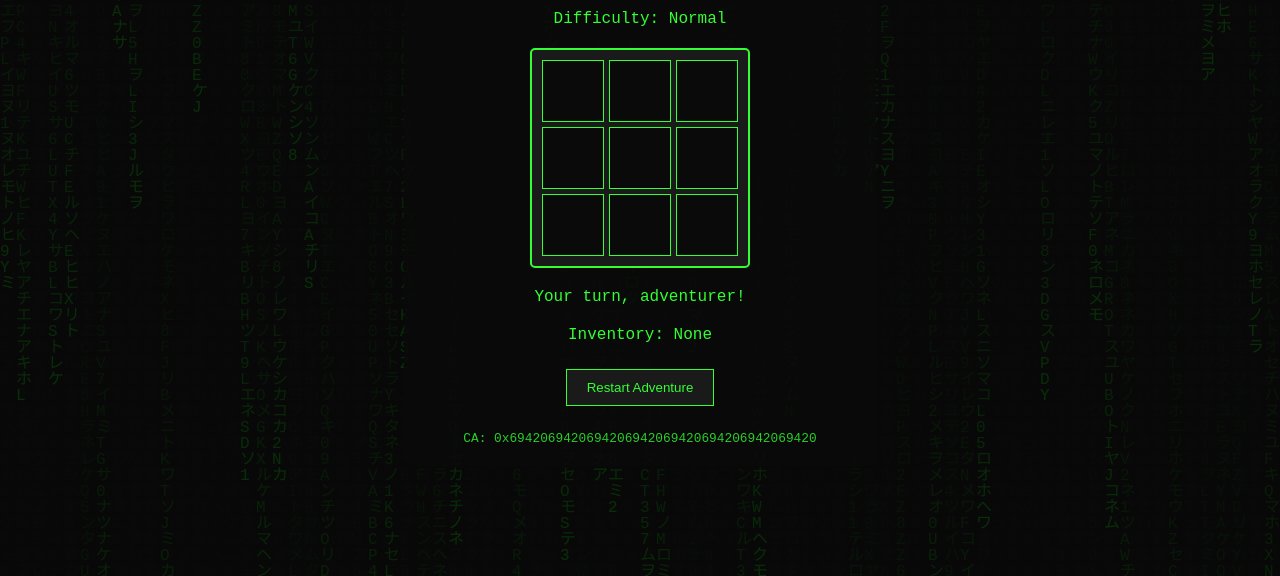
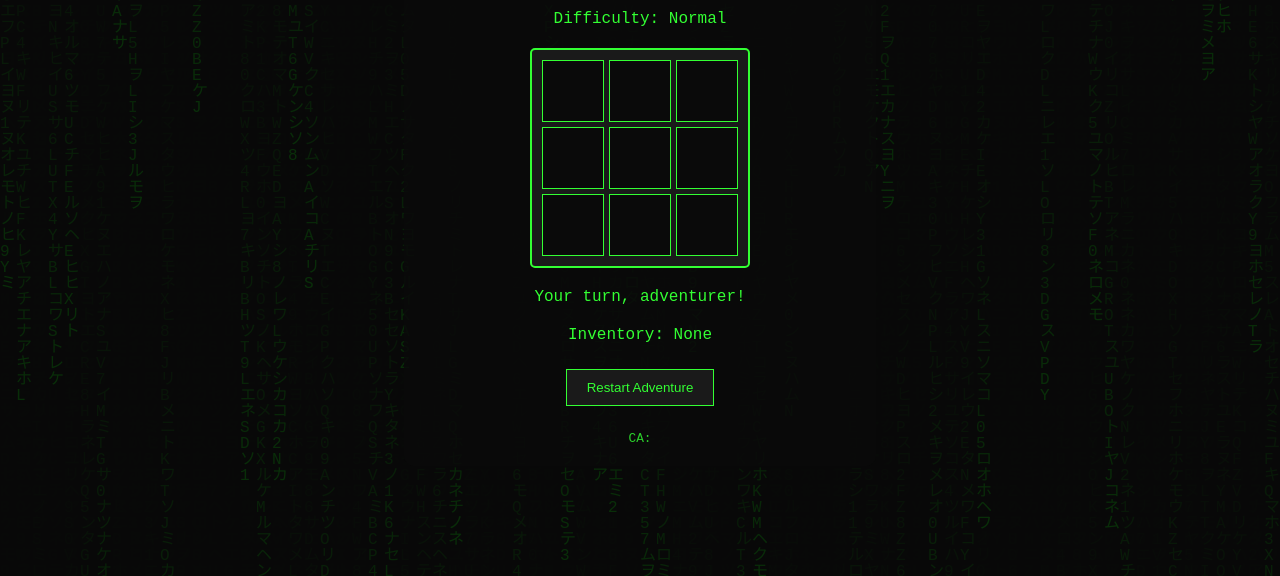
Before and after one commit to rugmasterr/terminaloftictac, a plain HTML site: page index.html in a window 1280 px wide. Shown: the part 224-800 px from the top of the page. Drawn offline with Linux system fonts and the light colour scheme.

Commit message:
index.html

```diff
--- a/index.html
+++ b/index.html
@@ -147,7 +147,7 @@
   <div id="inventory">Inventory: None</div>
   <div id="inventory-buttons"></div>
   <button id="restart">Restart Adventure</button>
-  <div id="contract-address">CA: 0x6942069420694206942069420694206942069420</div>
+  <div id="contract-address">CA: </div>
 </div>
 
 <script>
```
